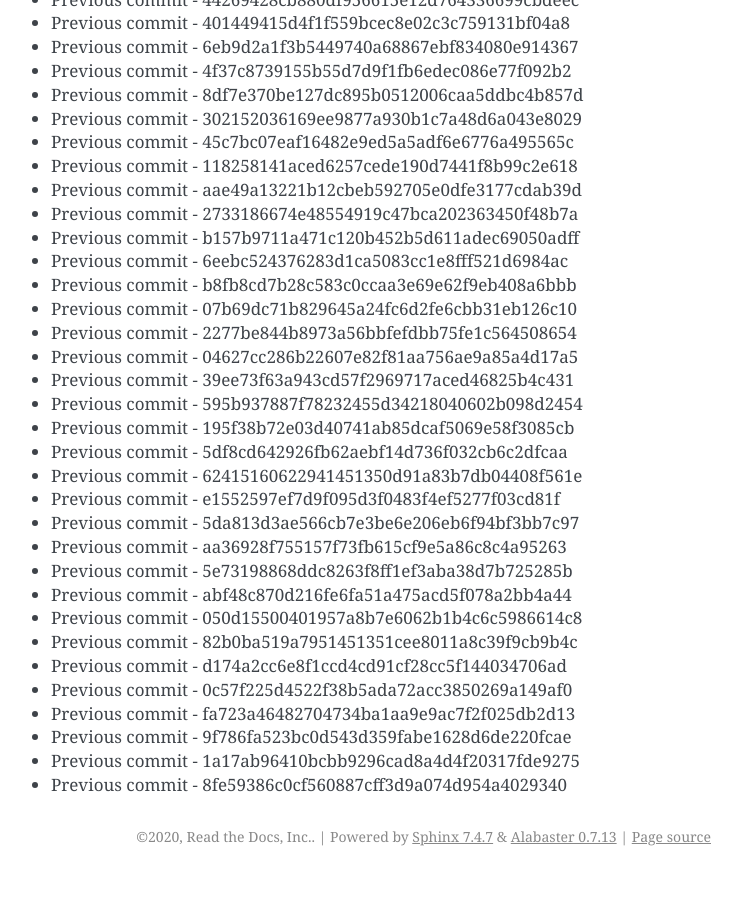
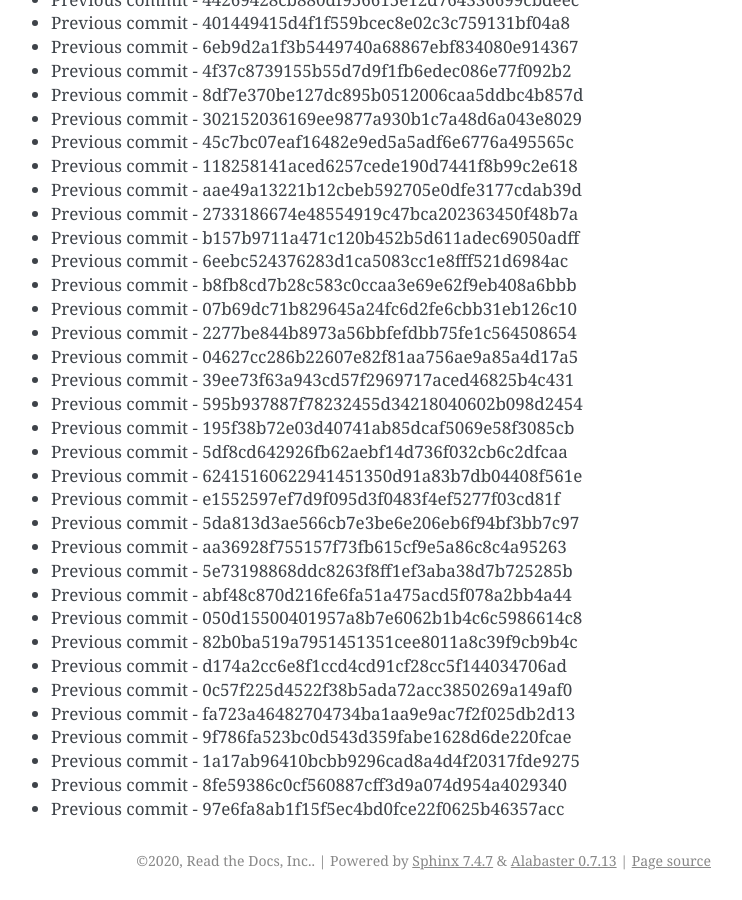
Before and after one commit to readthedocs/rtd-git-stresstest, a Sphinx documentation site: the page built from docs/updates.rst, in a window 1280 px wide and 900 px high, scrolled down 104553 px. Shown: the whole window, without its empty margins (399-1141 px from the left). Built offline with Sphinx 7.4.7, drawn with Linux system fonts in a browser that asks for light colours; before the commit the page ends 105429 px from its top, so only the background shows below that.

Commit message:
Generating commit from previous: 97e6fa8ab1f15f5ec4bd0fce22f0625b46357acc

```diff
--- a/docs/updates.rst
+++ b/docs/updates.rst
@@ -4425,3 +4425,4 @@ It can be tested for any performance characteristics.
 * Previous commit - 9f786fa523bc0d543d359fabe1628d6de220fcae
 * Previous commit - 1a17ab96410bcbb9296cad8a4d4f20317fde9275
 * Previous commit - 8fe59386c0cf560887cff3d9a074d954a4029340
+* Previous commit - 97e6fa8ab1f15f5ec4bd0fce22f0625b46357acc
```
